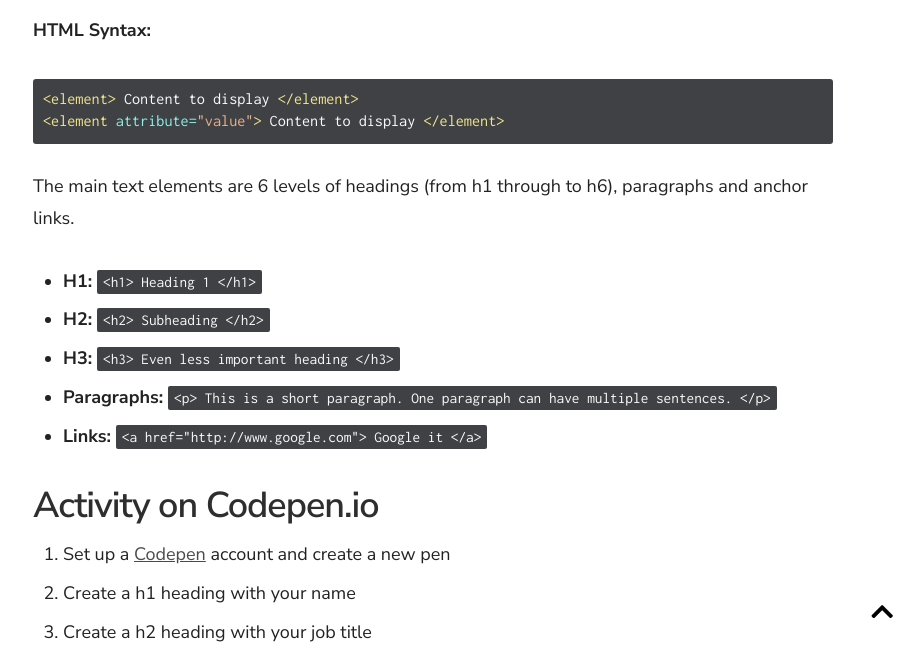
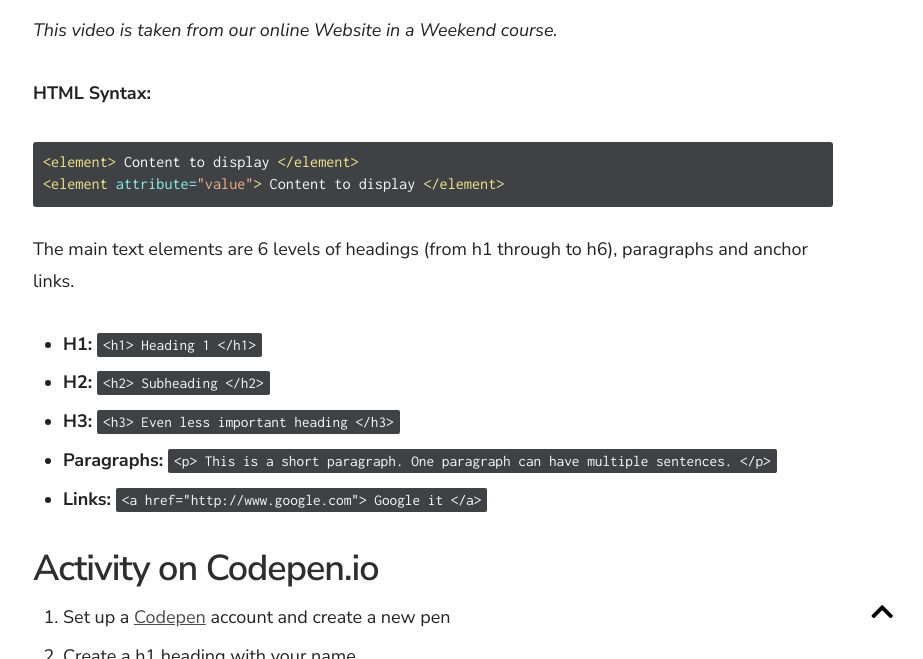
Before and after one commit to tinamayswinkels/7-day-coding, a Jekyll site: the page built from _docs/a-7-Day-Challenge/3. Pre-Coursework Video Index.md, in a window 1280 px wide and 900 px high, scrolled down 531 px, cut to the strip 241-900 px from the top of the window. Shown: the whole strip, without its empty margins (357-1280 px from the left). Built offline with Jekyll 4.4.1, drawn with Linux system fonts in a browser that asks for light colours; nearby versions of some CDN libraries.

Commit message:
Updated '_docs/a-7-Day-Challenge/3. Pre-Coursework Video Index.md' via CloudCannon

```diff
--- a/_docs/a-7-Day-Challenge/3. Pre-Coursework Video Index.md
+++ b/_docs/a-7-Day-Challenge/3. Pre-Coursework Video Index.md
@@ -7,6 +7,8 @@ order: 3
 Welcome to day 1 of the 7 day beginners coding challenge\! Today we're going to look at how to create HTML elements in codepen, a code playground that allows us to start coding right away without needing to set up our HTML document or do anything else.
 
 {% include youtube.html id="gWZ-kWDbC-w" %}
+
+*This video is taken from our online Website in a Weekend course.&nbsp;*
 
 **HTML Syntax:&nbsp;**
 
```
